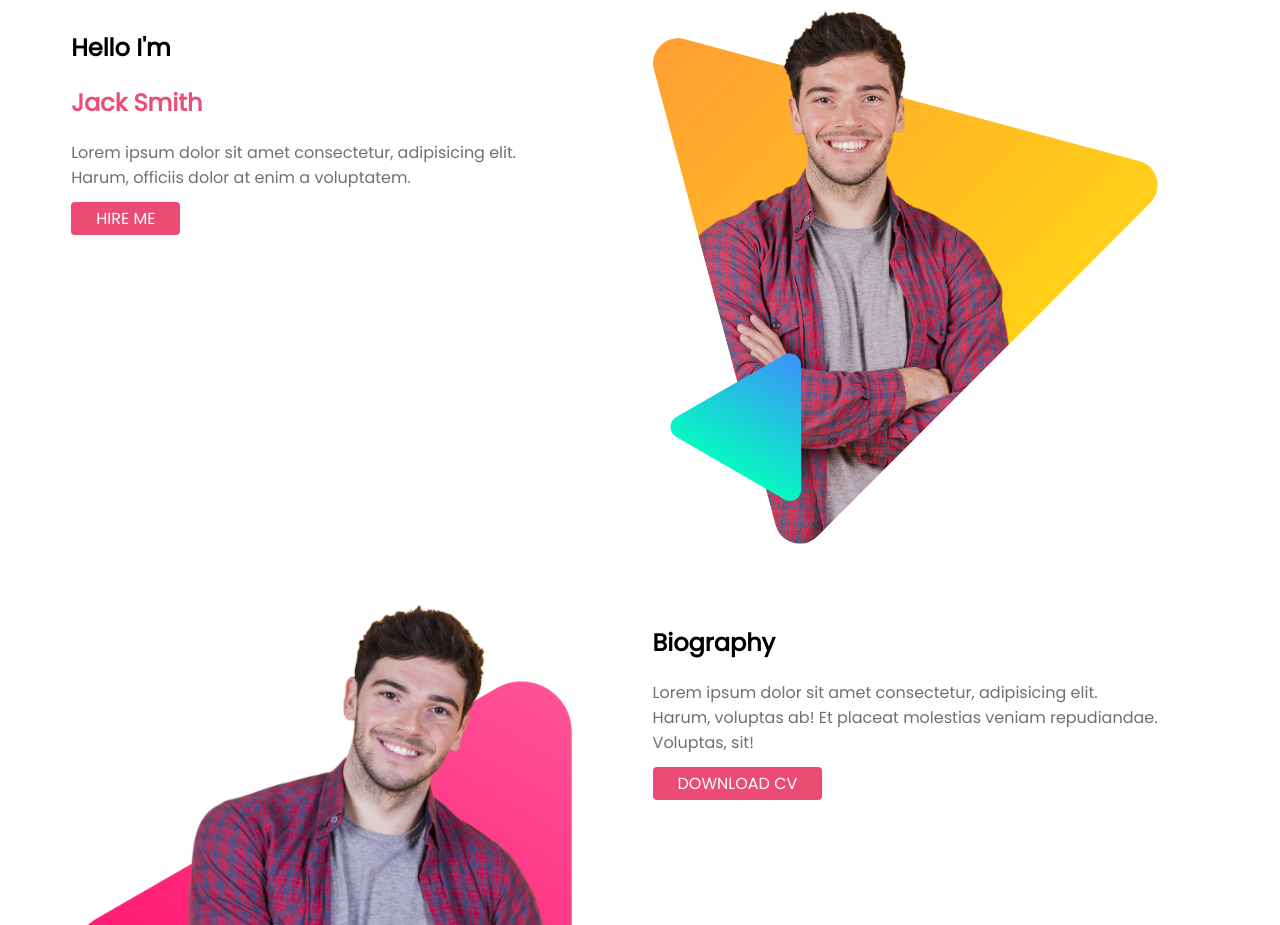
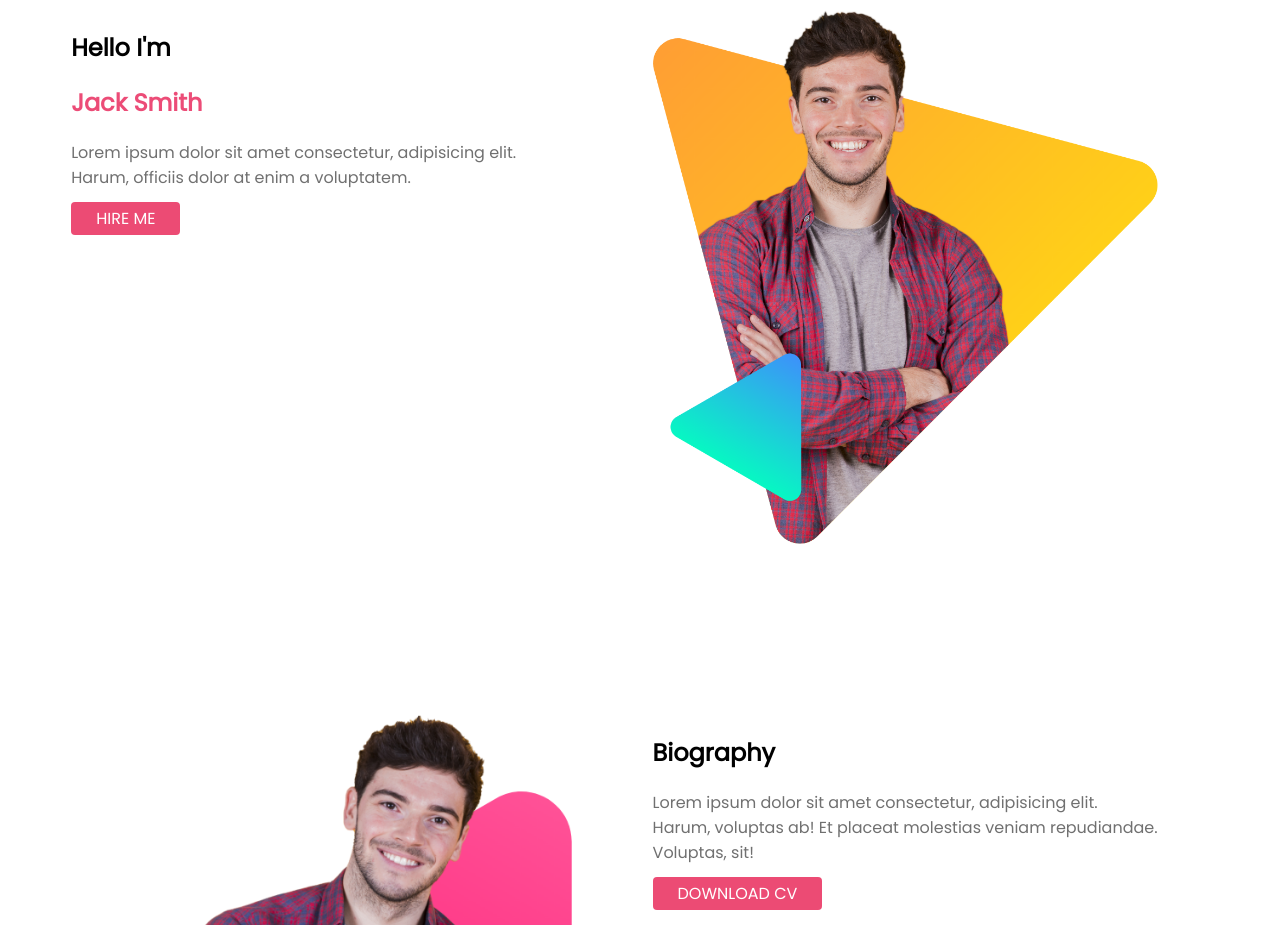
Before and after one commit to joychandbd/personal-website, a plain HTML site: page index.html in a window 1280 px wide. Shown: the top 925 px of the page. Drawn offline with Linux system fonts and the light colour scheme.

Commit message:
clear fixed

```diff
--- a/index.html
+++ b/index.html
@@ -21,6 +21,9 @@
     </div>
 </section>
 
+<div class="clear"></div>
+<div class="clear"></div>
+<div class="clear"></div>
 
 <section class="container clear">
     <div class="half-width">
@@ -32,6 +35,8 @@
         <p><a class="red-button" href="#" target="_blank" rel="noopener noreferrer">DOWNLOAD CV</a> </p>
     </div>
 </section>
+
+<div class="clear"></div>
 
 <section class="container clear third-center m-auto">
     <h1 class="text-center">My Latest Work</h1>
--- a/style.css
+++ b/style.css
@@ -2,7 +2,7 @@ body{
     font-family:"Poppins", sans-serif;
 }
 .container{
-    overflow: hidden;
+    height: 80%;
 }
 .half-width{
     width: 40%;
```
